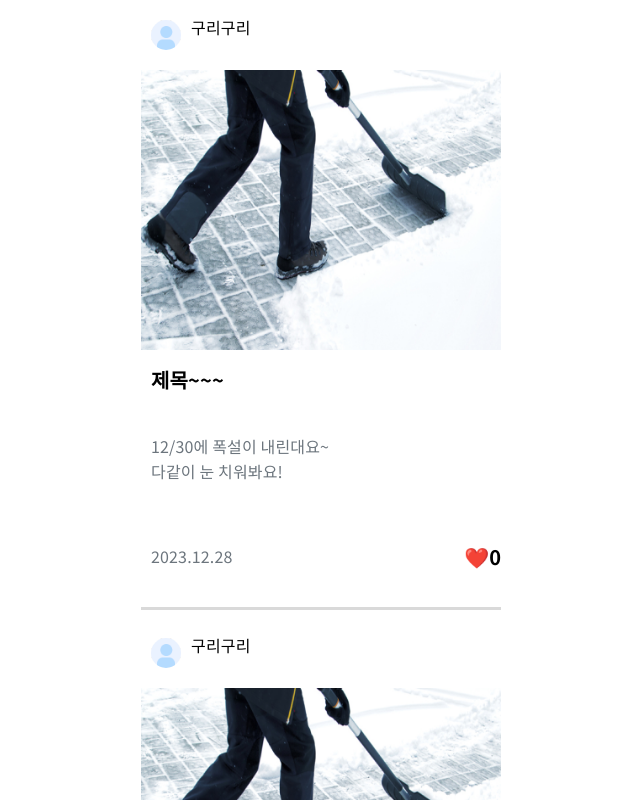
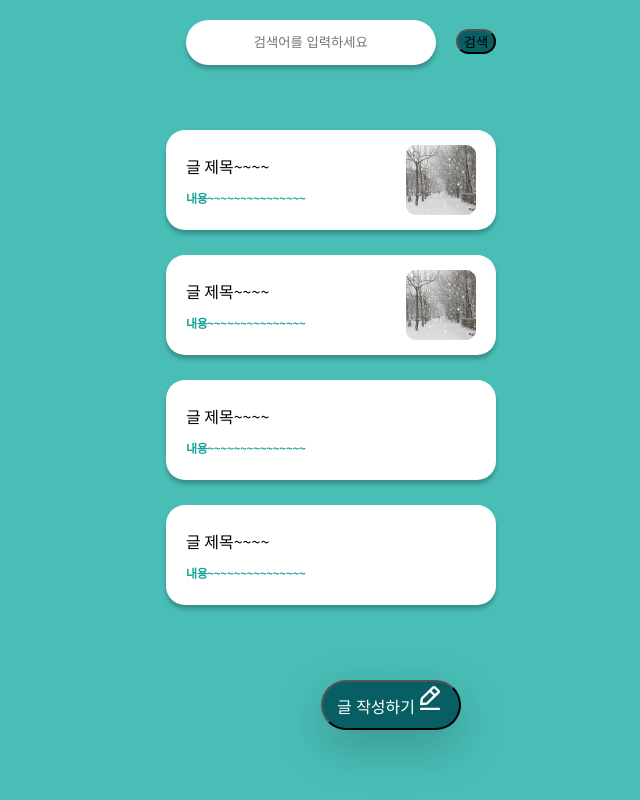
Before and after one commit to GDSC-snowflowerthon/Snowcare-team06-web, a React (Vite) app: page / in a window 1280 px wide. Shown: the top 800 px of the page, without its empty margins (319-959 px from the left). Built offline with nearby package versions, Linux system fonts and the light colour scheme.

Commit message:
feat : 봉사기록 확인 레이아웃 수정3

```diff
--- a/src/pages/MyPage/CheckRecord/CheckRecord.css
+++ b/src/pages/MyPage/CheckRecord/CheckRecord.css
@@ -1,49 +1,64 @@
 body{
   background-color: #49BEB7;
-
 }
-
+#container{
+  width: 360px;
+}
 .box{
   box-sizing: border-box;
   width: 330px;
-  height: 110px;
+  height: 100px;
   border-radius: 19px;
   background: #FFF;
   box-shadow: 0px 4px 4px 0px rgba(0, 0, 0, 0.25);
   margin: 25px;
+  font-size: 16px;
+  margin-bottom: 5px;
+  line-height: 15px;
+  padding: 20px;
+
   display: flex;
+  justify-content: space-between;
   align-items: center;
+}
 
-}
 .write-button{
-
   box-sizing: border-box;
   float: right;
   margin: 40px;
-  margin-top: 90px;
-  width: 150px;
-  height: 60px;
-  padding: 16px;
+  margin-top: 70px;
+  width: 140px;
+  height: 50px;
   border-radius: 30px;
-  font-size: 20px;
+  font-size: 16px;
   color: #fff;
   background: #085F63;
   box-shadow: 0px 16px 48px 0px rgba(0, 0, 0, 0.22);
+  padding-bottom: 10px;
 }
-.box p {
-  font-size: 16px;
-  margin-bottom: 5px;
-  padding: 30px
+
+.write-icon {
+  width: 30px;
+  height: 30px;
 }
+
+
 .sButton{
   background-color: #085F63;
   border-radius: 20px;
   margin-left: 20px;
 }
+
 .img{
-  margin-left: auto;
-  margin-right: 20px;
   width: 70px;
   height: 70px;
-
 }
+.title{
+  font-size: 16px;
+}
+.content{
+  color: #15A196;
+  font-size: 12px;
+  font-weight: 600;
+  letter-spacing: -0.408px;
+}
--- a/src/pages/MyPage/CheckRecord/CheckRecord.jsx
+++ b/src/pages/MyPage/CheckRecord/CheckRecord.jsx
@@ -4,23 +4,54 @@ import SearchBar from './SearchBar';
 
 export default function CheckRecord(){
   return(
-    <div>
+    <div id='container'>
       <SearchBar id="search"/>
+
       <div className='box'>
-        <p>글 제목<br/>내용</p>
+        <div className='text-container'>
+          <p className='title'>글 제목~~~~</p>
+          <div className='content'>
+            <p>내용~~~~~~~~~~~~~~~</p>
+          </div>
+        </div>
         <img className="img" src="./CheckRecord-img.png" alt='눈사진'></img>
       </div>
+
       <div className='box'>
-        <p>글 제목<br/>내용</p>
+        <div className='text-container'>
+          <p className='title'>글 제목~~~~</p>
+          <div className='content'>
+            <p>내용~~~~~~~~~~~~~~~</p>
+          </div>
+        </div>
         <img className="img" src="./CheckRecord-img.png" alt='눈사진'></img>
       </div>
+
       <div className='box'>
-        <p>글 제목<br/>내용</p>
+        <div className='text-container'>
+          <p className='title'>글 제목~~~~</p>
+          <div className='content'>
+            <p>내용~~~~~~~~~~~~~~~</p>
+          </div>
+        </div>
       </div>
+
       <div className='box'>
-        <p>글 제목<br/>내용</p>
+        <div className='text-container'>
+          <p className='title'>글 제목~~~~</p>
+          <div className='content'>
+            <p>내용~~~~~~~~~~~~~~~</p>
+          </div>
+        </div>
       </div>
-      <button className="write-button">글 작성하기</button>
+
+      <div className='www'>
+        <button className="write-button">글 작성하기
+          <img className="write-icon" src='./src/assets/icon/write-button.svg' />
+        </button>
+
+      </div>
+
     </div>
   );
 }
--- a/src/pages/MyPage/CheckRecord/SearchBar.css
+++ b/src/pages/MyPage/CheckRecord/SearchBar.css
@@ -5,11 +5,10 @@
 }
 
 .search input[type=text]{
-  margin-top: 20px;
-  margin-bottom: 40px;
+  margin: 20px 0 40px 40px;
   background-color: #fff;
-  width: 230px;
-  height: 50px;
+  width: 250px;
+  height: 45px;
   border-radius: 30px;
   box-shadow: 0px 4px 4px 0px rgba(0, 0, 0, 0.25);
   text-align: center;
--- a/src/router.jsx
+++ b/src/router.jsx
@@ -2,14 +2,14 @@ import { BrowserRouter, Route, Routes } from "react-router-dom";
 import StartPage from "./pages/Start/StartPage";
 import MainPage from "./pages/Main/MainPage";
 import SignupPage from "./pages/Signup/SignupPage";
-import LCommunity from "./pages/MyPage/LikeCommunity/LCommunity";
+import CheckRecord from "./pages/MyPage/CheckRecord/CheckRecord"
 
 
 const Router = () => {
   return (
     <BrowserRouter>
       <Routes>
-        <Route path="/" element={<LCommunity />} />
+        <Route path="/" element={<CheckRecord />} />
         <Route path="/" element={<StartPage />} />
         <Route path="/signup" element={<SignupPage />} />
         <Route path="/main" element={<MainPage />} />
```
Also changed, not shown: src/assets/icon/write-button.svg (added).
